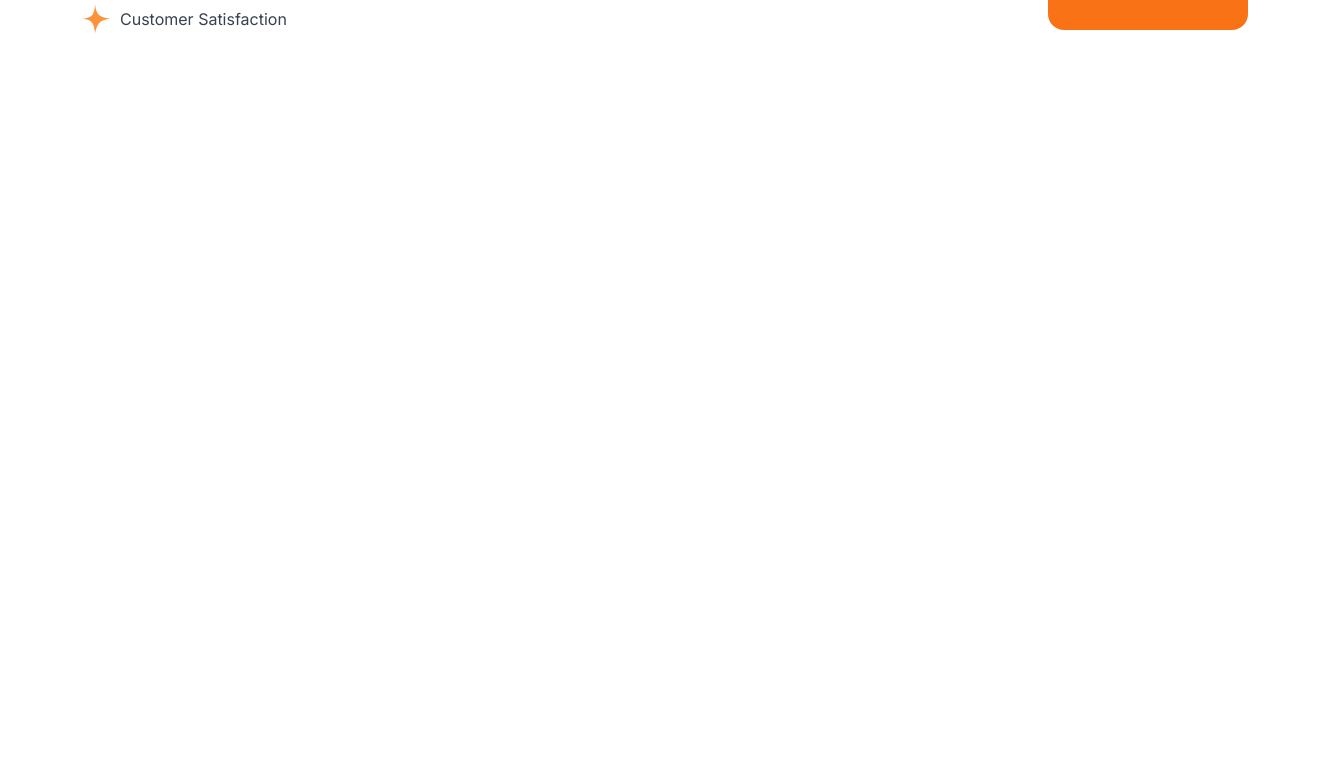
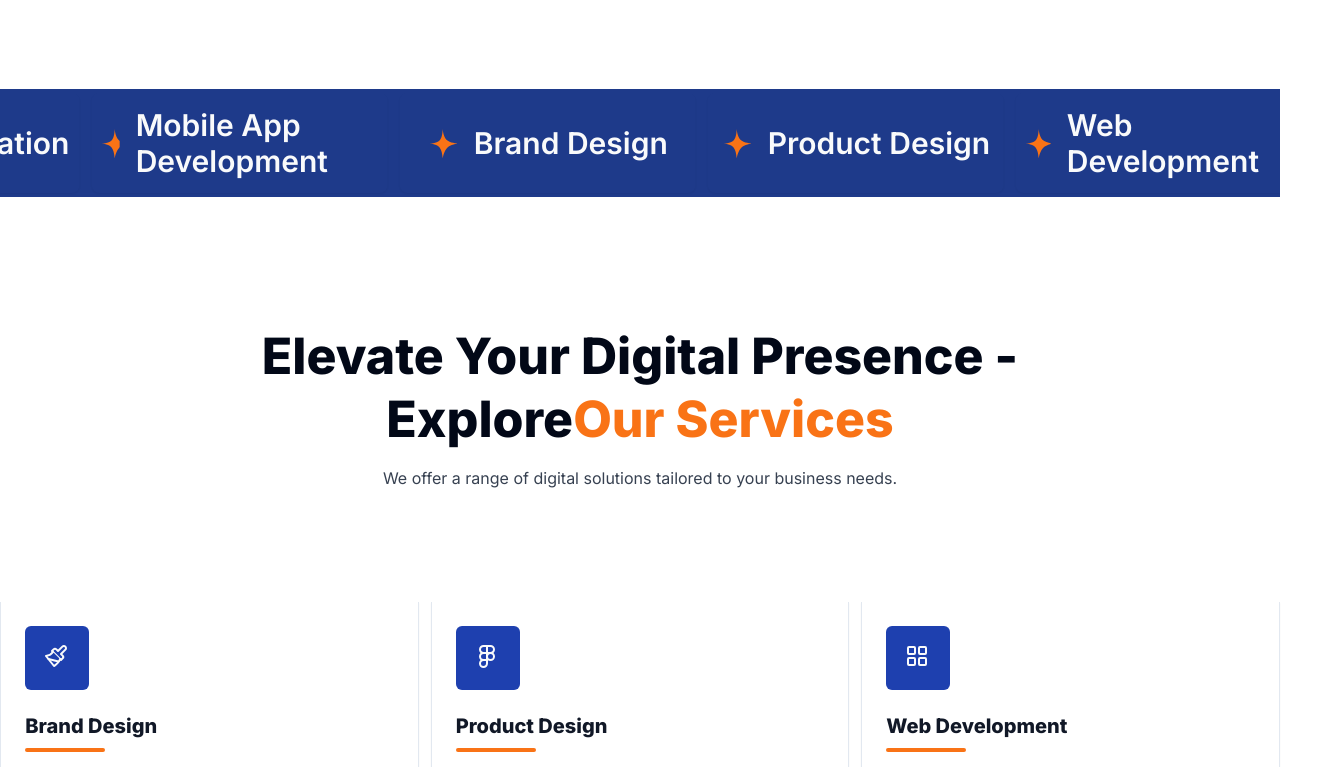
Before and after one commit to nivabit/nivabit, a Next.js app: page / in a window 1280 px wide. Shown: the part 1313-2080 px from the top of the page, 1344 px wide, since content can reach past the window. Before the commit the page ends 1348 px from the top, so only its background shows below. Built offline with nearby package versions, Linux system fonts and the light colour scheme.

Commit message:
add components to main page

```diff
--- a/src/app/page.tsx
+++ b/src/app/page.tsx
@@ -1,11 +1,21 @@
 import BannerSection from "@/components/home/BannerSection";
+import Client from "@/components/home/ServicesCarouselSpacing";
 import MeetUs from "@/components/home/MeetUs";
+import Services from "@/components/home/Services";
+import ClientCarouselSpacing from "@/components/home/ClientCarouselSpacing";
+import Portfolio from "@/components/home/Portfolio";
+import Testimonials from "@/components/home/Testimonials";
 
 export default function Home() {
   return (
-    <main className='px-20'>
+    <main>
       <BannerSection />
       <MeetUs />
+      <Client />
+      <Services />
+      <ClientCarouselSpacing />
+      <Portfolio />
+      <Testimonials />
     </main>
   );
 }
```
